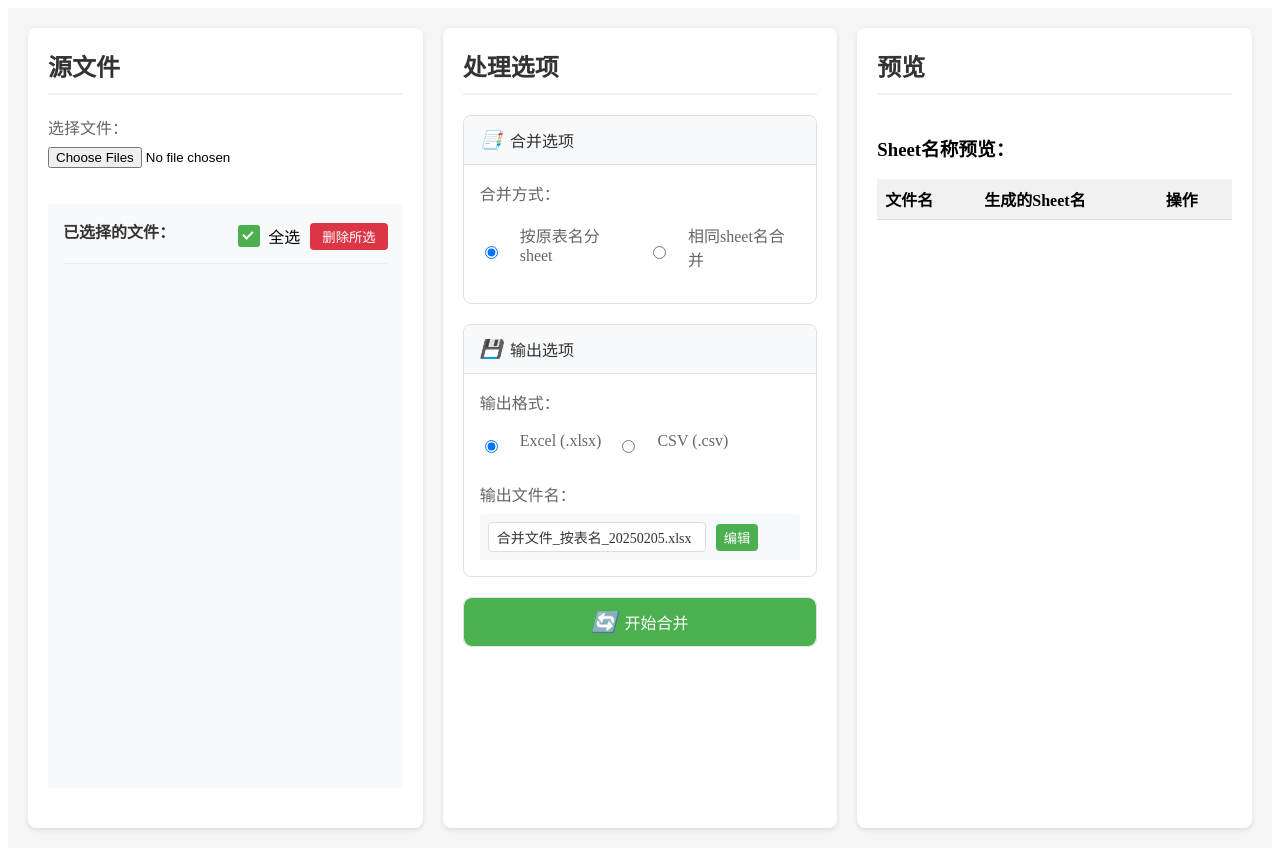
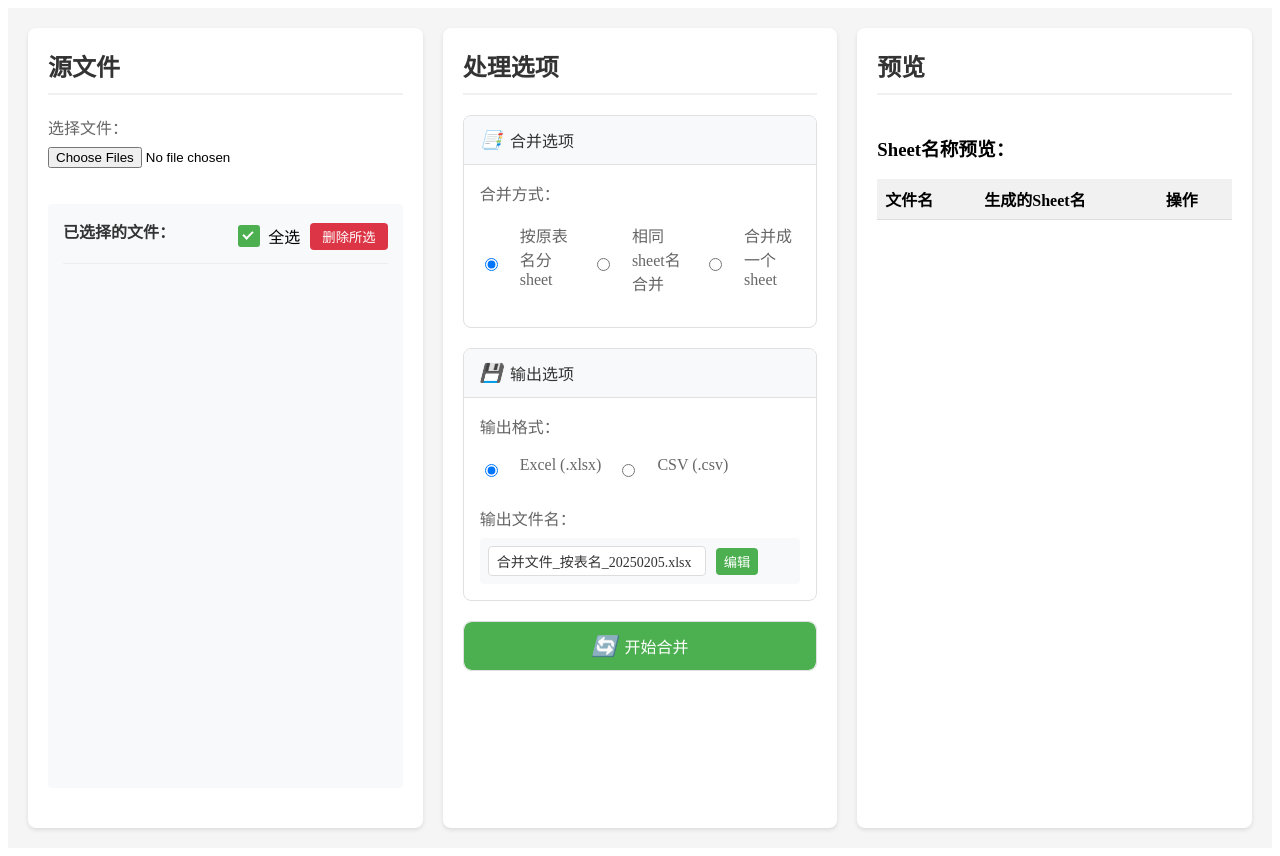
Before and after one commit to lessismoretest/Excel-Tool, a Flask app: page / in a window 1280 px wide. Run offline with Flask 2, Linux system fonts and the light colour scheme; lists and menus that the app fills with data are empty.

Commit message:
合并方式新增"合并成一个sheet"

```diff
--- a/app.py
+++ b/app.py
@@ -22,7 +22,7 @@ def upload_files():
         return jsonify({'error': '没有选择文件'}), 400
 
     files = request.files.getlist('files[]')
-    merge_type = request.form.get('merge_type', 'sheet')
+    merge_type = request.form.get('merge_type', 'sheet')  # 可选值: 'sheet'(分sheet保存), 'same_sheet'(同名sheet合并), 'single_sheet'(合并成一个sheet)
     output_format = request.form.get('output_format', 'xlsx')
     custom_filename = request.form.get('custom_filename', '')
 
@@ -196,7 +196,34 @@ def merge_files(file_paths, merge_type, output_format='xlsx', output_filename=No
 
     output_path = os.path.join(app.config['UPLOAD_FOLDER'], output_filename)
 
-    if merge_type == 'sheet':
+    if merge_type == 'single_sheet':
+        # 合并成单个sheet
+        all_data = []
+        for file_path in file_paths:
+            try:
+                if file_path.endswith('.csv'):
+                    df = pd.read_csv(file_path)
+                    df['来源文件'] = os.path.basename(file_path)
+                    all_data.append(df)
+                else:
+                    xls = pd.ExcelFile(file_path)
+                    for sheet in xls.sheet_names:
+                        df = pd.read_excel(file_path, sheet_name=sheet)
+                        df['来源文件'] = f"{os.path.basename(file_path)} - {sheet}"
+                        all_data.append(df)
+            except Exception as e:
+                raise Exception(f"处理文件 {os.path.basename(file_path)} 时出错: {str(e)}")
+
+        if all_data:
+            merged_df = pd.concat(all_data, ignore_index=True)
+            if output_format == 'csv':
+                merged_df.to_csv(output_path, index=False, encoding='utf-8-sig')
+            else:
+                merged_df.to_excel(output_path, sheet_name='合并数据', index=False)
+
+        return output_filename
+
+    elif merge_type == 'sheet':
         if output_format == 'csv':
             # CSV格式：合并所有数据到一个CSV文件
             all_data = []
--- a/templates/index.html
+++ b/templates/index.html
@@ -51,8 +51,11 @@
                                 <input type="radio" id="bySheet" name="merge_type" value="sheet" checked>
                                 <label for="bySheet">按原表名分sheet</label>
 
-                                <input type="radio" id="combine" name="merge_type" value="combine">
+                                <input type="radio" id="combine" name="merge_type" value="same_sheet">
                                 <label for="combine">相同sheet名合并</label>
+
+                                <input type="radio" id="singleSheet" name="merge_type" value="single_sheet">
+                                <label for="singleSheet">合并成一个sheet</label>
                             </div>
                         </div>
                     </div>
@@ -366,7 +369,20 @@
             const timestamp = `${date.getFullYear()}${String(date.getMonth() + 1).padStart(2, '0')}${String(date.getDate()).padStart(2, '0')}`;
             const format = document.querySelector('input[name="output_format"]:checked').value;
             const mergeType = document.querySelector('input[name="merge_type"]:checked').value;
-            const mergeTypeText = mergeType === 'sheet' ? '按表名' : '同名合并';
+            let mergeTypeText;
+            switch(mergeType) {
+                case 'sheet':
+                    mergeTypeText = '按表名';
+                    break;
+                case 'same_sheet':
+                    mergeTypeText = '同名合并';
+                    break;
+                case 'single_sheet':
+                    mergeTypeText = '单表合并';
+                    break;
+                default:
+                    mergeTypeText = '合并';
+            }
             return `合并文件_${mergeTypeText}_${timestamp}.${format}`;
         }
 
```
